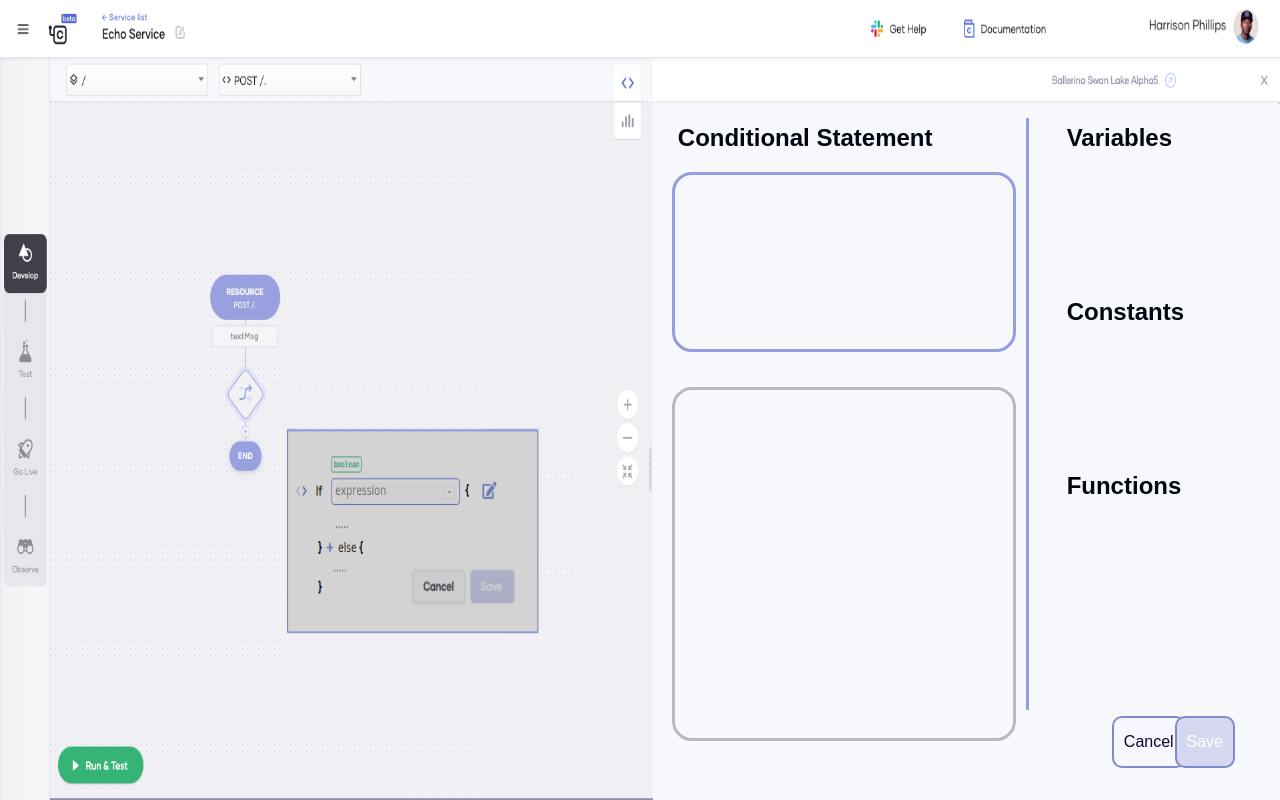
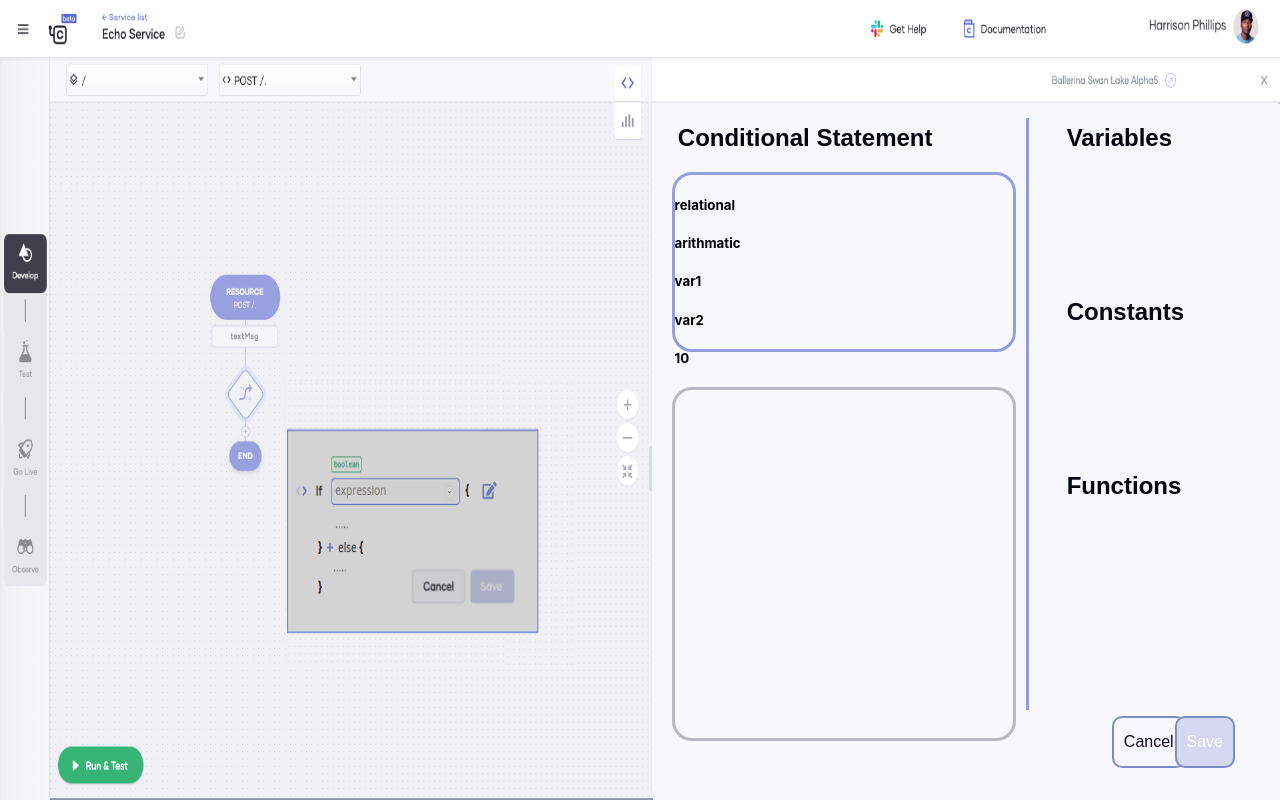
Before and after one commit to madushajg/tree-editor, a React (Create React App) app: page / in a window 1280 px wide. Built offline with nearby package versions, Linux system fonts and the light colour scheme.

Commit message:
Add changes to facilitate expression template

```diff
--- a/src/components/Expression/index.tsx
+++ b/src/components/Expression/index.tsx
@@ -10,13 +10,15 @@ interface ExpressionComponentProps {
 export function ExpressionComponent(props: ExpressionComponentProps) {
     const { model, callback } = props;
 
-    const component = getExpressionTypeComponent(model.kind);
+    const component = getExpressionTypeComponent(model);
+
     const onClickWholeExpression = () => {
         callback(model);
     };
 
     return (
         <div onClick={onClickWholeExpression}>
+            {/* <h5>expComp</h5> */}
             {component}
         </div>
     );
--- a/src/components/ExpressionTypes/Arithmatic/index.tsx
+++ b/src/components/ExpressionTypes/Arithmatic/index.tsx
@@ -1 +1,33 @@
 import React from "react";
+import { Arithmatic, Expression } from "../../../models/definitions";
+import { ExpressionComponent } from "../../Expression";
+
+interface ArithmaticProps {
+    model: Expression
+    callback: (exp: Expression) => void
+}
+
+export function ArithmaticC(props: ArithmaticProps) {
+    const {model, callback} = props;
+    let lhs: any;
+    let rhs: any;
+
+    if (model.kind === "ArithmaticC" ) {
+        const arithmaticModel: Arithmatic = model.expressionType as Arithmatic;
+        lhs = <ExpressionComponent model={arithmaticModel.lhsOperand} callback={callback}/>;
+        rhs = <ExpressionComponent model={arithmaticModel.rhsOperand} callback={callback}/>;
+    }
+
+    const onClickWholeExpression = () => {
+        callback(model);
+    };
+
+    return (
+        <div onClick={onClickWholeExpression}>
+            <h5>arithmatic</h5>
+            {lhs}
+
+            {rhs}
+        </div>
+    );
+}
--- a/src/components/ExpressionTypes/Comparison/index.tsx
+++ b/src/components/ExpressionTypes/Comparison/index.tsx
@@ -7,12 +7,12 @@ interface ComparisionProps {
     callback: (exp: Expression) => void
 }
 
-export function Comparision(props: ComparisionProps) {
+export function ComparisionC(props: ComparisionProps) {
     const {model, callback} = props;
     let lhs: any;
     let rhs: any;
 
-    if (model.kind == "comparison" ) {
+    if (model.kind === "Comparison" ) {
         const comparisonModel: Comparison = model.expressionType as Comparison;
         lhs = <ExpressionComponent model={comparisonModel.lhsExp} callback={callback}/>;
         rhs = <ExpressionComponent model={comparisonModel.rhsExp} callback={callback}/>;
@@ -29,5 +29,4 @@ export function Comparision(props: ComparisionProps) {
             {rhs}
         </div>
     );
-
 }
--- a/src/components/ExpressionTypes/Literal/index.tsx
+++ b/src/components/ExpressionTypes/Literal/index.tsx
@@ -1 +1,22 @@
 import React from "react";
+import { Expression, Literal } from "../../../models/definitions";
+
+interface LiteralProps {
+    model: Expression
+}
+
+export function LiteralC(props: LiteralProps) {
+    const {model} = props;
+    let value: any;
+
+    if (model.kind === "LiteralC" ) {
+        const literalModel: Literal = model.expressionType as Literal;
+        value = literalModel.value;
+    }
+
+    return (
+        <div>
+            <h5>{value}</h5>
+        </div>
+    );
+}
--- /dev/null
+++ b/src/components/ExpressionTypes/Relational/index.tsx
@@ -0,0 +1,33 @@
+import React from "react";
+import { Relational, Expression } from "../../../models/definitions";
+import { ExpressionComponent } from "../../Expression";
+
+interface RelationalProps {
+    model: Expression
+    callback: (exp: Expression) => void
+}
+
+export function RelationalC(props: RelationalProps) {
+    const {model, callback} = props;
+    let lhs: any;
+    let rhs: any;
+
+    if (model.kind === "RelationalC" ) {
+        const relationalModel: Relational = model.expressionType as Relational;
+        lhs = <ExpressionComponent model={relationalModel.lhsExp} callback={callback}/>;
+        rhs = <ExpressionComponent model={relationalModel.rhsExp} callback={callback}/>;
+    }
+
+    const onClickWholeExpression = () => {
+        callback(model);
+    };
+
+    return (
+        <div onClick={onClickWholeExpression}>
+            <h5>relational</h5>
+            {lhs}
+
+            {rhs}
+        </div>
+    );
+}
--- /dev/null
+++ b/src/components/ExpressionTypes/Variable/index.tsx
@@ -0,0 +1,22 @@
+import React from "react";
+import { Expression, Variable } from "../../../models/definitions";
+
+interface VariableProps {
+    model: Expression
+}
+
+export function VariableC(props: VariableProps) {
+    const {model} = props;
+    let name: any;
+
+    if (model.kind === "VariableC" ) {
+        const variableModel: Variable = model.expressionType as Variable;
+        name = variableModel.name;
+    }
+
+    return (
+        <div>
+            <h5>{name}</h5>
+        </div>
+    );
+}
--- /dev/null
+++ b/src/components/ExpressionTypes/index.tsx
@@ -0,0 +1,11 @@
+import { ArithmaticC } from './Arithmatic';
+import { ComparisionC } from './Comparison';
+import { LiteralC } from './Literal';
+import { RelationalC } from './Relational';
+import { VariableC } from './Variable';
+
+export { ArithmaticC };
+export { ComparisionC };
+export { LiteralC };
+export { RelationalC };
+export { VariableC };
--- a/src/components/LeftPane/index.tsx
+++ b/src/components/LeftPane/index.tsx
@@ -1,5 +1,7 @@
 import React from "react";
 import {Expression} from '../../models/definitions'
+import { getExpressionTypeComponent } from "../../utils/utils";
+import { ExpressionComponent } from "../Expression";
 
 import '../MainContainer/styles.css';
 
@@ -8,15 +10,15 @@ export function LeftPane() {
     // if (var1 + var2) > 10
     const sampleModel: Expression = {
         type: ["boolean"],
-        kind: "relational",
+        kind: "RelationalC",
         expressionType: {
             lhsExp: {
                 type: ["int", "float", "decimal"],
-                kind: "arithmatic",
+                kind: "ArithmaticC",
                 expressionType: {
                     lhsOperand: {
                         type: ["int", "float", "decimal", "string"],
-                        kind: "variable",
+                        kind: "VariableC",
                         expressionType: {
                             name: "var1"
                         }
@@ -24,7 +26,7 @@ export function LeftPane() {
                     operator: "+",
                     rhsOperand: {
                         type: ["int", "float", "decimal", "string"],
-                        kind: "variable",
+                        kind: "VariableC",
                         expressionType: {
                             name: "var2"
                         }
@@ -34,7 +36,7 @@ export function LeftPane() {
             operator: ">",
             rhsExp: {
                 type: ["int", "float", "decimal"],
-                kind: "literal",
+                kind: "LiteralC",
                 expressionType: {
                     value: 10
                 }
@@ -42,12 +44,42 @@ export function LeftPane() {
         }
     }
 
+    // const sampleModel: Expression = {
+    //     type: ["boolean"],
+    //     kind: "ArithmaticC",
+    //     expressionType: {
+    //         lhsOperand: {
+    //             type: ["int", "float", "decimal"],
+    //             kind: "LiteralC",
+    //             expressionType: {
+    //                 value: 10
+    //             }
+    //         },
+    //         operator: "+",
+    //         rhsOperand: {
+    //             type: ["int", "float", "decimal"],
+    //             kind: "LiteralC",
+    //             expressionType: {
+    //                 value: 20
+    //             }
+    //         }
+    //     }
+    // }
+
+    const onClickButton = () => {
+        getExpressionTypeComponent(sampleModel)
+    }
+
 
     return (
         <div className="App-leftPane">
             <h2 className="App-leftPane-heading">Conditional Statement</h2>
-            <div className="App-statement-template-editor"></div>
-            <div className="App-context-sensitivePane"></div>
+            <div className="App-statement-template-editor">
+                <ExpressionComponent model={sampleModel} callback={onClickButton}/>
+            </div>
+            <div className="App-context-sensitivePane">
+            </div>
+
         </div>
     );
 }
--- a/src/utils/utils.ts
+++ /dev/null
@@ -1,5 +0,0 @@
-import React from 'react';
-
-export function getExpressionTypeComponent(kind: string) {
-    return null
-}
--- /dev/null
+++ b/src/utils/utils.tsx
@@ -0,0 +1,12 @@
+import { ReactNode } from 'react';
+import * as expressionTypeComponents from '../components/ExpressionTypes';
+import { Expression } from '../models/definitions';
+
+export function getExpressionTypeComponent(expression: Expression): ReactNode {
+    const ExprTypeComponent = (expressionTypeComponents as any)[expression.kind];
+
+    if (!ExprTypeComponent) {
+    }
+
+    return <ExprTypeComponent model={expression} />;
+}
```
Also changed, not shown: src/components/ExpressionTypes/sample.txt (deleted).
